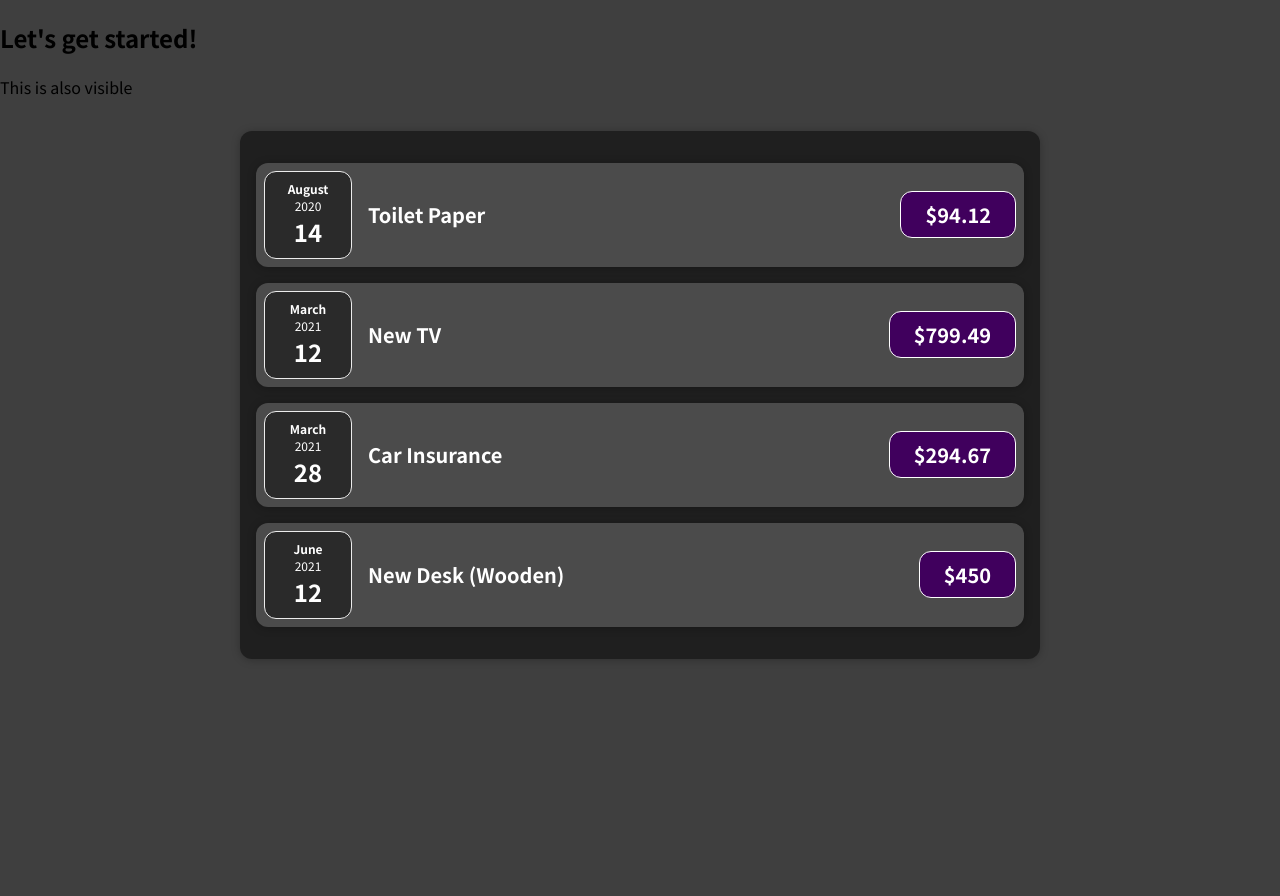
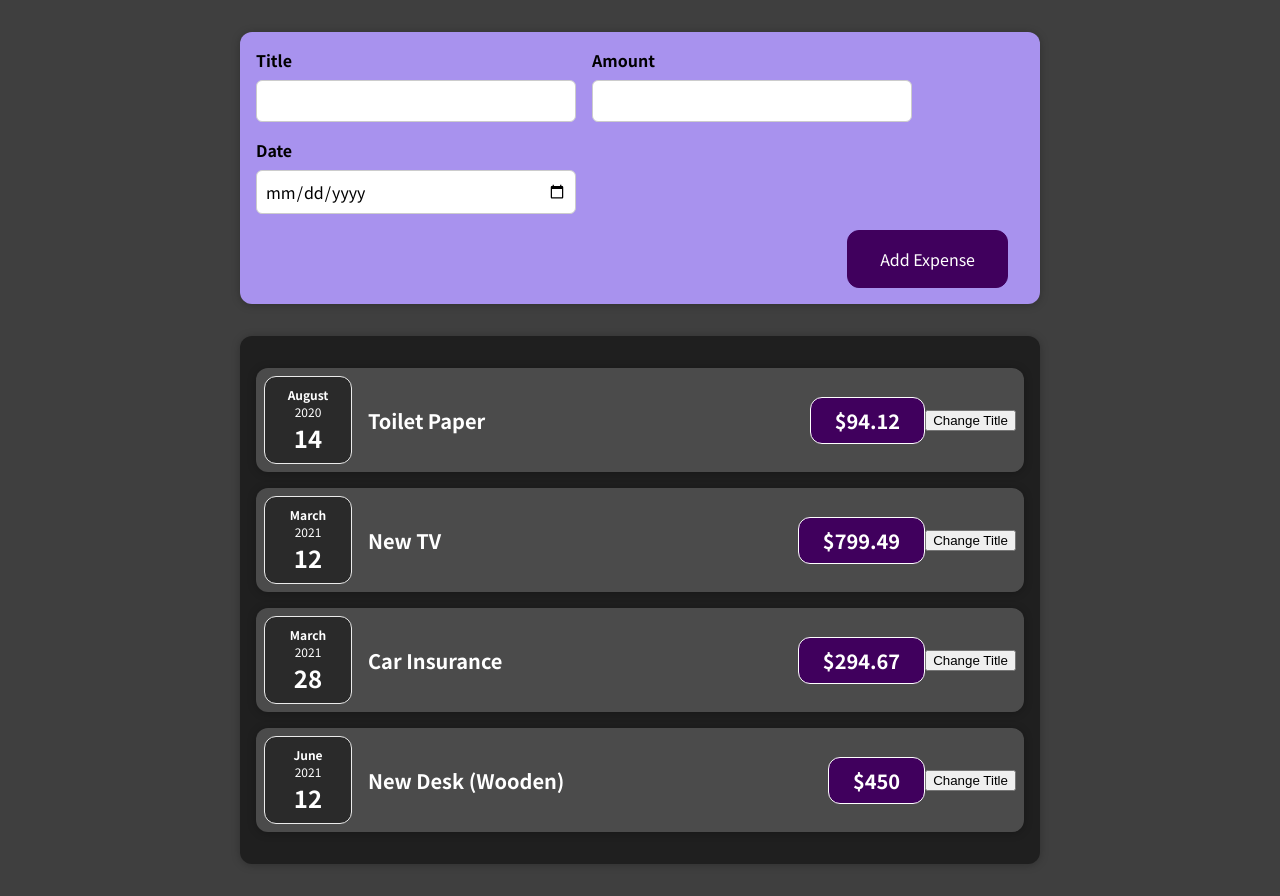
Before and after one commit to dominici94/react-course, a React (Create React App) app in the folder 01-starting-setup/: page / in a window 1280 px wide. Before the commit the page ends 800 px from the top, so only its background shows below. Built offline with nearby package versions, Linux system fonts and the light colour scheme.

Commit message:
utilizzo useState()

```diff
--- a/01-starting-setup/src/App.js
+++ b/01-starting-setup/src/App.js
@@ -1,4 +1,5 @@
 import Expenses from "./components/Expenses/Expenses";
+import NewExpense from "./components/NewExpenses/NewExpense";
 
 function App() {
   const expenses = [
@@ -25,8 +26,7 @@ function App() {
 
   return (
     <div>
-      <h2>Let's get started!</h2>
-      <p>This is also visible</p>
+      <NewExpense></NewExpense>
       <Expenses expenses={expenses}></Expenses>
     </div>
   );
--- a/01-starting-setup/src/components/Expenses/ExpenseItem.js
+++ b/01-starting-setup/src/components/Expenses/ExpenseItem.js
@@ -1,15 +1,27 @@
+import { useState } from "react";
+
 import ExpenseDate from "./ExpenseDate";
 import Card from "../UI/Card";
 import "./ExpenseItem.css";
 
 function ExpenseItem(props) {
+  const [title, setTitle] = useState(props.title);
+  console.log("Expense item evaluated");
+
+  const clickHandler = () => {
+    // console.log(title);
+    setTitle("Title updated!");
+    // console.log(title);
+  };
+
   return (
     <Card className="expense-item">
       <ExpenseDate date={props.date} />
       <div className="expense-item__description">
-        <h2>{props.title}</h2>
+        <h2>{title}</h2>
         <div className="expense-item__price">${props.amount}</div>
       </div>
+      <button onClick={clickHandler}>Change Title</button>
     </Card>
   );
 }
--- /dev/null
+++ b/01-starting-setup/src/components/NewExpenses/ExpenseForm.css
@@ -0,0 +1,26 @@
+.new-expense__controls {
+  display: flex;
+  flex-wrap: wrap;
+  gap: 1rem;
+  margin-bottom: 1rem;
+  text-align: left;
+}
+
+.new-expense__control label {
+  font-weight: bold;
+  margin-bottom: 0.5rem;
+  display: block;
+}
+
+.new-expense__control input {
+  font: inherit;
+  padding: 0.5rem;
+  border-radius: 6px;
+  border: 1px solid #ccc;
+  width: 20rem;
+  max-width: 100%;
+}
+
+.new-expense__actions {
+  text-align: right;
+}
--- /dev/null
+++ b/01-starting-setup/src/components/NewExpenses/ExpenseForm.js
@@ -0,0 +1,29 @@
+import "./ExpenseForm.css";
+
+const ExpenseForm = () => {
+  return (
+    <form>
+      <div className="new-expense__controls">
+        <div className="new-expense__control">
+          <label>Title</label>
+          <input type="text" />
+        </div>
+
+        <div className="new-expense__control">
+          <label>Amount</label>
+          <input type="number" min="0.01" step="0.01" />
+        </div>
+
+        <div className="new-expense__control">
+          <label>Date</label>
+          <input type="date" min="2019-01-01" max="2023-12-31" />
+        </div>
+      </div>
+      <div className="new-expense__actions">
+        <button type="submit">Add Expense</button>
+      </div>
+    </form>
+  );
+};
+
+export default ExpenseForm;
--- /dev/null
+++ b/01-starting-setup/src/components/NewExpenses/NewExpense.css
@@ -0,0 +1,38 @@
+.new-expense {
+  background-color: #a892ee;
+  padding: 1rem;
+  margin: 2rem auto;
+  width: 50rem;
+  max-width: 95%;
+  border-radius: 12px;
+  text-align: center;
+  box-shadow: 0 1px 8px rgba(0, 0, 0, 0.25);
+}
+
+.new-expense button {
+  font: inherit;
+  cursor: pointer;
+  padding: 1rem 2rem;
+  border: 1px solid #40005d;
+  background-color: #40005d;
+  color: white;
+  border-radius: 12px;
+  margin-right: 1rem;
+}
+
+.new-expense button:hover,
+.new-expense button:active {
+  background-color: #510674;
+  border-color: #510674;
+}
+
+.new-expense button.alternative {
+  color: #220131;
+  border-color: transparent;
+  background-color: transparent;
+}
+
+.new-expense button.alternative:hover,
+.new-expense button.alternative:active {
+  background-color: #ddb3f8;
+}
--- /dev/null
+++ b/01-starting-setup/src/components/NewExpenses/NewExpense.js
@@ -0,0 +1,12 @@
+import "./NewExpense.css";
+import ExpenseForm from "./ExpenseForm";
+
+const NewExpense = () => {
+  return (
+    <div className="new-expense">
+      <ExpenseForm />
+    </div>
+  );
+};
+
+export default NewExpense;
```
